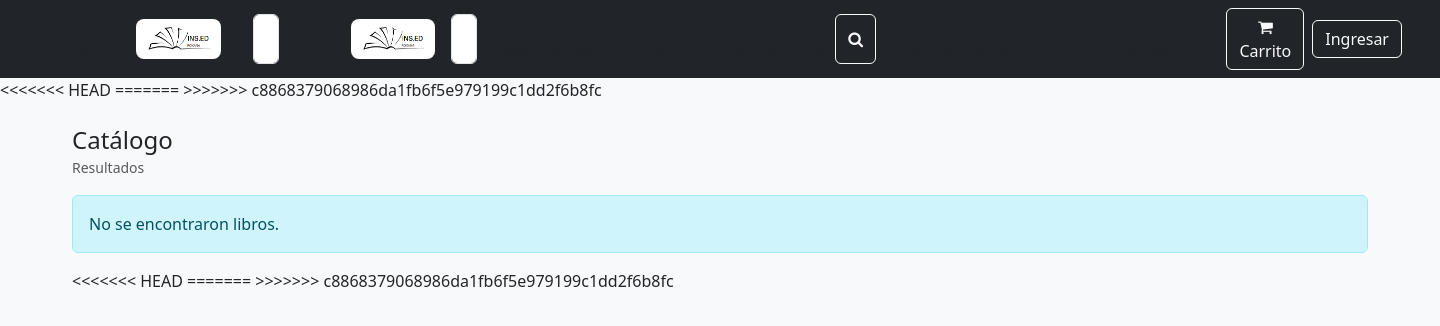
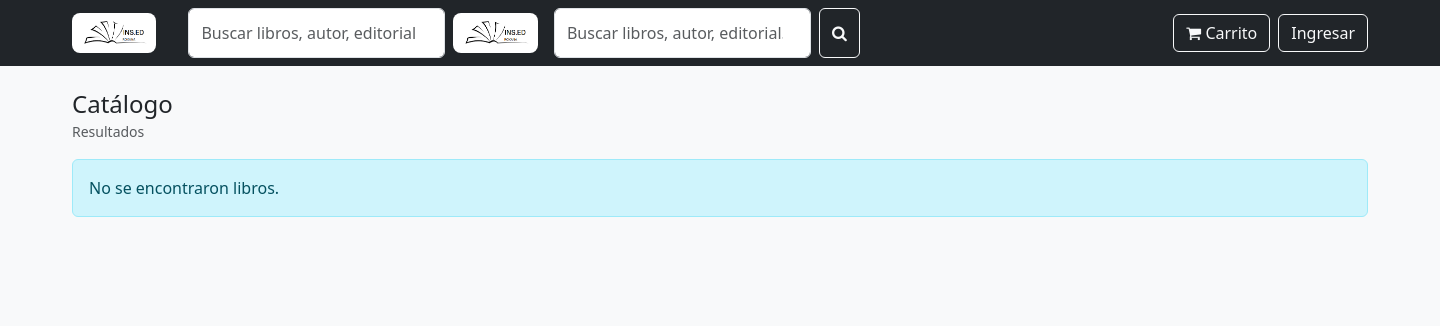
Before and after one commit to celisdavik-bot/sitio-web, a Flask app: template tia rosa/templates/index.html in a window 1440 px wide. Shown: the top 326 px of the page. Run offline with Flask 3, Linux system fonts and the light colour scheme; the template is opened without the code that fills it, so the values that code supplies are empty; parts of the project's set-up code (start-up, migrations or seed data) failed here and were passed over.

Commit message:
limpieza final de simbolos de conflicto en el html

```diff
--- a/tia rosa/templates/index.html
+++ b/tia rosa/templates/index.html
@@ -18,40 +18,24 @@
 
 <nav class="navbar navbar-expand-lg navbar-dark bg-dark">
   <div class="container">
-
-<<<<<<< HEAD
     <a class="navbar-brand" href="/">
       <img src="{{ url_for('static', filename='sources/corto.png') }}"
            alt="Logo" style="height: 40px; border-radius: 8px;">
     </a>
-
     <form class="d-flex ms-3" role="search" id="search-form" method="get" action="/">
       <input class="form-control me-2" type="search" placeholder="Buscar libros, autor, editorial..."
              aria-label="Buscar" name="q" id="q" value="{{ q }}">
-=======
 
 
 
     <a class="navbar-brand" href="/"><img src="{{ url_for('static', filename='sources/corto.png') }}"
      alt="Logo"
 style="height: 40px; border-radius: 8px;"></a>
-
-
-
-
-
-
-
     <form class="d-flex ms-3" role="search" id="search-form" method="get" action="/">
       <input class="form-control me-2" type="search" placeholder="Buscar libros, autor, editorial..." aria-label="Buscar" name="q" id="q" value="{{ q }}">
->>>>>>> c8868379068986da1fb6f5e979199c1dd2f6b8fc
       <button class="btn btn-outline-light" type="submit"><i class="fa fa-search"></i></button>
     </form>
-
     <div class="ms-auto d-flex align-items-center">
-<<<<<<< HEAD
-
-
       <!-- ⭐ BOTONES SOLO PARA ADMIN ⭐ -->
       {% if session.is_admin %}
         <a href="/admin/books/add" class="btn btn-warning me-2">
@@ -62,10 +46,6 @@ style="height: 40px; border-radius: 8px;"></a>
         </a>
       {% endif %}
       <!-- ⭐ FIN BOTONES ADMIN ⭐ -->
-
-
-=======
->>>>>>> c8868379068986da1fb6f5e979199c1dd2f6b8fc
       <a href="/cart" class="btn btn-outline-light position-relative me-2" id="cart-btn">
         <i class="fa fa-shopping-cart"></i> Carrito
         <span class="badge bg-danger ms-2" id="cart-count">{{ cart_count }}</span>
@@ -80,11 +60,6 @@ style="height: 40px; border-radius: 8px;"></a>
     </div>
   </div>
 </nav>
-
-<<<<<<< HEAD
-
-=======
->>>>>>> c8868379068986da1fb6f5e979199c1dd2f6b8fc
 <div class="container my-4">
   <div id="alerts"></div>
 
@@ -134,7 +109,6 @@ style="height: 40px; border-radius: 8px;"></a>
       </div>
     {% endif %}
   </div>
-<<<<<<< HEAD
 {% if total_pages > 1 %}
 <nav aria-label="Paginación de catálogo" class="mt-4">
   <ul class="pagination justify-content-center">
@@ -195,10 +169,6 @@ style="height: 40px; border-radius: 8px;"></a>
   </ul>
 </nav>
 {% endif %}
-
-
-=======
->>>>>>> c8868379068986da1fb6f5e979199c1dd2f6b8fc
 </div>
 
 <script src="https://cdn.jsdelivr.net/npm/bootstrap@5.3.2/dist/js/bootstrap.bundle.min.js"></script>
```
